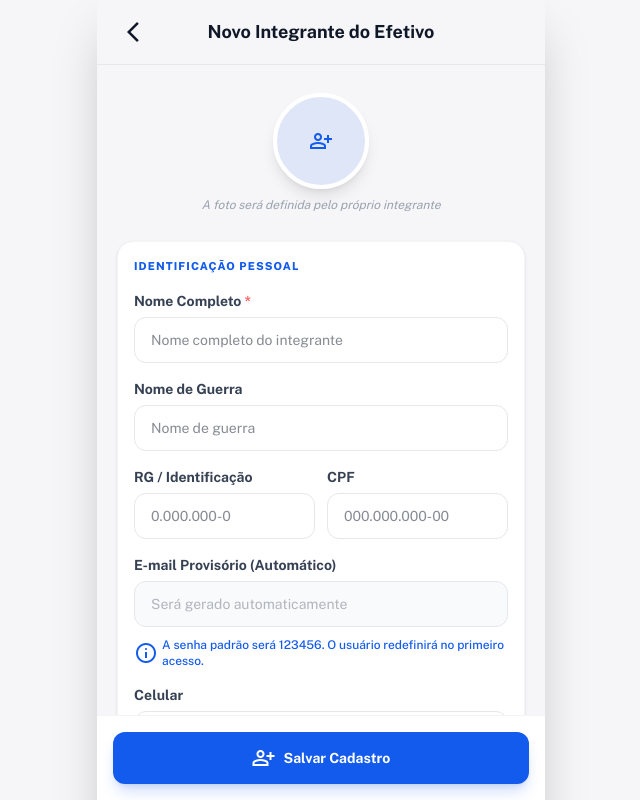
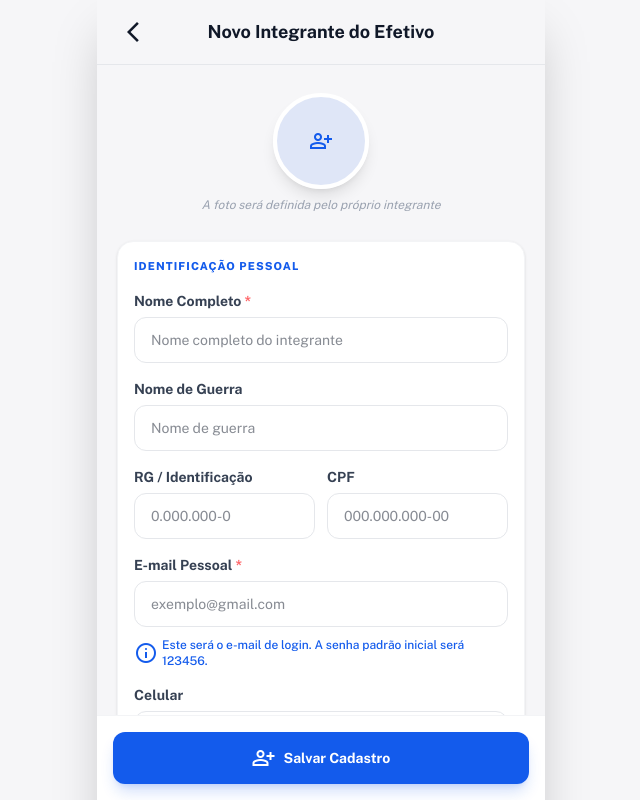
Before and after one commit to lomarstauros/Banda-de-Musica-PMPR, a Next.js app: page /admin/musicians/new in a window 1280 px wide. Shown: the top 800 px of the page, without its empty margins (319-959 px from the left). Built offline with nearby package versions, Linux system fonts and the light colour scheme; no server answers.

Commit message:
refactor: replace automatic provisional email generation with manual personal email input for new musician registration

```diff
--- a/app/admin/musicians/new/page.tsx
+++ b/app/admin/musicians/new/page.tsx
@@ -63,35 +63,27 @@ export default function AdminNewMusicianPage() {
     return () => unsubscribe();
   }, []);
 
-  const generateEmail = (warName: string, fullName: string) => {
-    const baseName = (warName || fullName.split(' ')[0] || '').toLowerCase().normalize('NFD').replace(/[\u0300-\u036f]/g, '').replace(/[^a-z0-9]/g, '');
-    return baseName ? `${baseName}@bm.pmpr.com` : '';
+  const handleEmailChange = (e: React.ChangeEvent<HTMLInputElement>) => {
+    setFormData({ ...formData, email: e.target.value.toLowerCase().trim() });
   };
-
-  useEffect(() => {
-    const autoEmail = generateEmail(formData.war_name, formData.name);
-    setFormData(prev => ({ ...prev, email: autoEmail }));
-  }, [formData.war_name, formData.name]);
 
   const handleSave = async () => {
     if (!formData.name) {
       alert('Por favor, preencha o nome.');
       return;
     }
-    const provisionalEmail = generateEmail(formData.war_name, formData.name);
-    if (!provisionalEmail) {
-      alert('Preencha um nome ou nome de guerra para gerar o e-mail provisório.');
+    if (!formData.email) {
+      alert('Por favor, preencha o e-mail pessoal.');
       return;
     }
 
     setLoading(true);
     try {
-      const userCred = await createUserWithEmailAndPassword(secondaryAuth, provisionalEmail, '123456');
+      const userCred = await createUserWithEmailAndPassword(secondaryAuth, formData.email, '123456');
       const newUid = userCred.user.uid;
 
       await setDoc(doc(db, 'profiles', newUid), {
         ...formData,
-        email: provisionalEmail,
         uid: newUid,
         createdAt: serverTimestamp(),
         forcePasswordReset: true,
@@ -102,7 +94,7 @@ export default function AdminNewMusicianPage() {
       router.push('/admin/musicians');
     } catch (error: any) {
       if (error.code === 'auth/email-already-in-use') {
-        alert('Falha: O e-mail automático (' + provisionalEmail + ') já está em uso por outro militar. Altere o nome de guerra para gerar um e-mail único.');
+        alert('Falha: O e-mail (' + formData.email + ') já está cadastrado no sistema.');
       } else {
         handleFirestoreError(error, OperationType.CREATE, 'profiles');
       }
@@ -198,17 +190,17 @@ export default function AdminNewMusicianPage() {
             </div>
 
             <label className={labelCls}>
-              <span className={labelTextCls}>E-mail Provisório (Automático)</span>
+              <span className={labelTextCls}>E-mail Pessoal <span className="text-red-400">*</span></span>
               <input
-                disabled
-                className={`w-full rounded-xl border bg-gray-50 dark:bg-gray-800 px-4 py-3 text-sm border-gray-200 dark:border-gray-700 text-gray-500 dark:text-gray-400 cursor-not-allowed`}
+                className={inputCls}
                 value={formData.email}
+                onChange={handleEmailChange}
                 type="email"
-                placeholder="Será gerado automaticamente"
+                placeholder="exemplo@gmail.com"
               />
               <p className="text-xs text-primary mt-1 flex items-center gap-1 font-medium">
                 <span className="material-symbols-outlined text-[14px]">info</span>
-                A senha padrão será 123456. O usuário redefinirá no primeiro acesso.
+                Este será o e-mail de login. A senha padrão inicial será 123456.
               </p>
             </label>
 
--- a/app/login/page.tsx
+++ b/app/login/page.tsx
@@ -137,6 +137,7 @@ export default function LoginPage() {
         const profileData = profileSnap.data();
         if (profileData.forcePasswordReset) {
           setNeedsPasswordReset(true);
+          setNewEmail(userCred.user.email || ''); // Pre-fill with the email the manager entered
           setLoading(false);
           return; // Hold here safely to force reset flow
         }
@@ -237,7 +238,7 @@ export default function LoginPage() {
           {showForgotPassword ? 'Recuperar Senha' : (emailChangePending ? 'Confirme seu Novo E-mail' : (needsVerification ? 'Verifique seu e-mail' : (needsPasswordReset ? 'Configuração de Segurança' : 'Bem-vindo, Músico')))}
         </h1>
         <p className="text-slate-500 dark:text-[#9da6b9] text-base font-normal leading-normal pt-2 text-center max-w-xs mx-auto">
-          {showForgotPassword ? 'Informe seu e-mail cadastrado para receber o link de redefinição de senha.' : (emailChangePending ? 'Sua senha foi atualizada com sucesso! Agora confirme seu novo e-mail.' : (needsVerification ? 'Para sua segurança, valide seu e-mail antes de acessar a plataforma da PM.' : (needsPasswordReset ? 'Sua conta foi criada provisoriamente. Defina agora seu E-mail Pessoal Definitivo e uma nova Senha Segura.' : 'Acesse suas escalas de serviço')))}
+          {showForgotPassword ? 'Informe seu e-mail cadastrado para receber o link de redefinição de senha.' : (emailChangePending ? 'Sua senha foi atualizada com sucesso! Agora confirme seu novo e-mail.' : (needsVerification ? 'Para sua segurança, valide seu e-mail antes de acessar a plataforma da PM.' : (needsPasswordReset ? 'Este é seu primeiro acesso. Por segurança, você deve definir uma nova Senha Pessoal agora.' : 'Acesse suas escalas de serviço')))}
         </p>
       </div>
 
@@ -376,7 +377,7 @@ export default function LoginPage() {
         ) : needsPasswordReset ? (
           <form onSubmit={handlePasswordReset} className="flex flex-col gap-6">
             <label className="flex flex-col w-full">
-              <p className="text-slate-900 dark:text-white text-base font-medium leading-normal pb-2">Novo E-mail (Definitivo)</p>
+              <p className="text-slate-900 dark:text-white text-base font-medium leading-normal pb-2">Confirme seu E-mail</p>
               <input
                 className="flex w-full rounded-lg border border-slate-300 dark:border-[#3b4354] bg-white dark:bg-[#1c1f27] text-slate-900 dark:text-white focus:outline-0 focus:ring-2 focus:ring-primary focus:border-primary h-14 px-[15px]"
                 placeholder="seu.email@pessoal.com"
@@ -555,7 +556,7 @@ export default function LoginPage() {
 
               <div className="bg-blue-50 dark:bg-blue-900/10 border border-blue-100 dark:border-blue-800/50 rounded-xl p-4 mt-2">
                  <p className="text-xs text-blue-700 dark:text-blue-300 leading-relaxed">
-                   <strong>Primeiro acesso?</strong> Utilize o e-mail provisório (@bm.pmpr.com) e a senha padrão (123456) fornecidos pelo Comando para configurar sua conta definitiva.
+                   <strong>Primeiro acesso?</strong> Utilize seu e-mail pessoal cadastrado pelo Comando e a senha padrão <strong>123456</strong> para configurar sua senha definitiva.
                  </p>
               </div>
 
```
